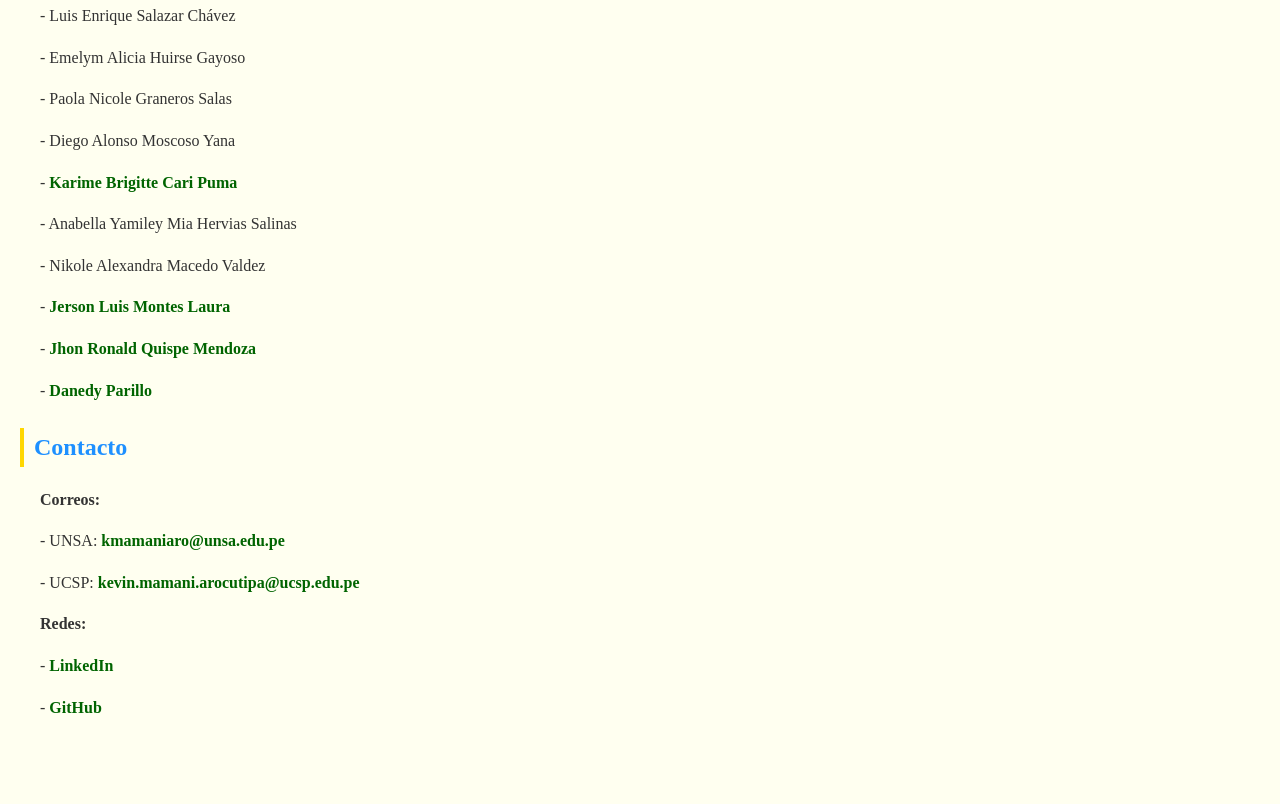
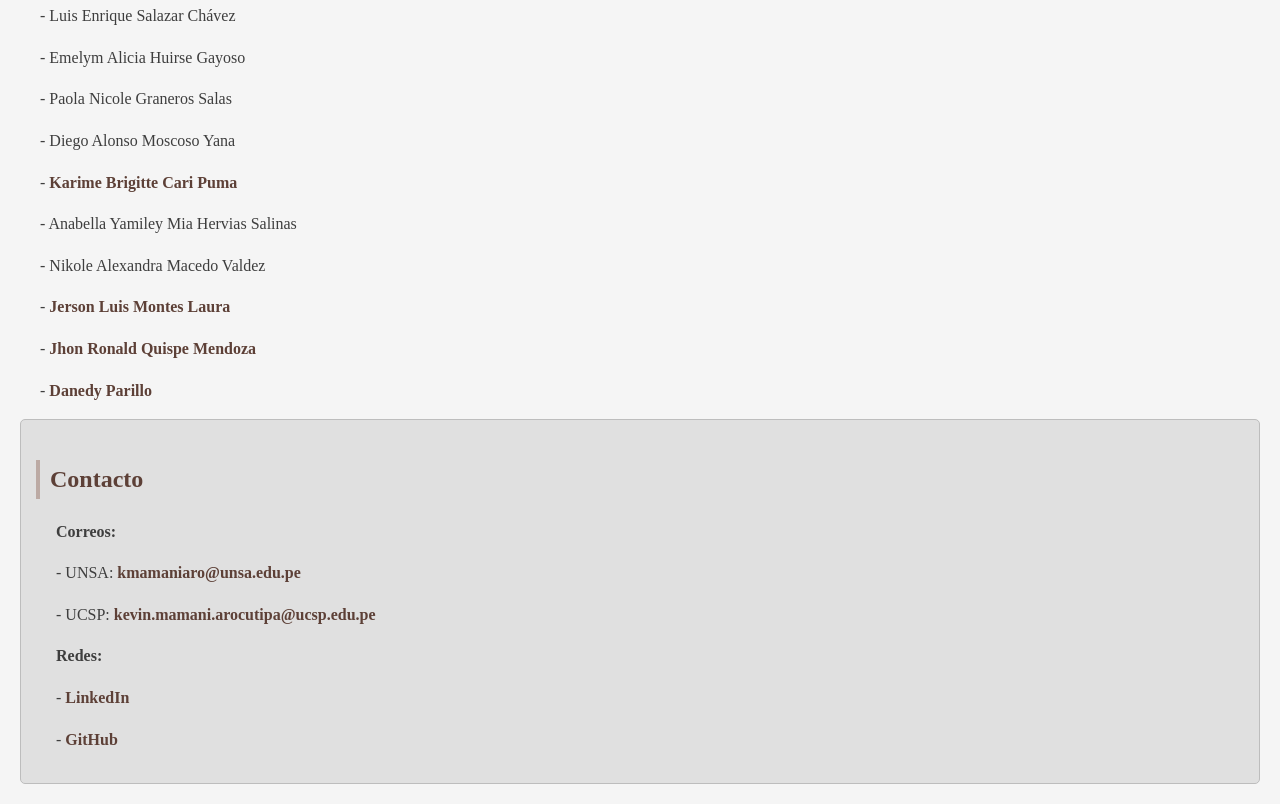
Before and after one commit to DinkieDow/DinkieDow.github.io, a plain HTML site: page index.html in a window 1280 px wide. Shown: the part 1504-2308 px from the top of the page. Before the commit the page ends 2244 px from the top, so only its background shows below. Drawn offline with Linux system fonts and the light colour scheme.

Commit message:
Update index.html
CAMBIO DE COLOR

```diff
--- a/index.html
+++ b/index.html
@@ -1,4 +1,4 @@
-<html leng="es">
+<html lang="es">
 <head>
     <meta charset="UTF-8">
     <meta name="viewport" content="Kevin Smith Mamani Arocutipa">
@@ -6,38 +6,47 @@
     <style>
       body {
         font-family: 'Times New Roman', serif;
-        background-color: #FFFFF0;
-        color: #333333;
+        background-color: #f5f5f5;
+        color: #3e3e3e;
         margin: 0;
         padding: 20px;
         line-height: 1.6;
+      }
+
       h1 {
-        color: #006400;
+        color: #4b2e2e;
         text-align: center;
-        border-bottom: 2px solid #1E90FF;
+        border-bottom: 2px solid #a1887f;
         padding-bottom: 10px;
       }
+
       h2 {
-        color: #1E90FF;
-        border-left: 4px solid #FFD700;
+        color: #5d4037;
+        border-left: 4px solid #bcaaa4;
         padding-left: 10px;
         margin-top: 25px;
       }
+
       p {
         margin-left: 20px;
+      }
+
       a {
-        color: #006400;
+        color: #5d4037;
         text-decoration: none;
         font-weight: bold;
       }
+
       a:hover {
-        color: #FFD700;
+        color: #8d6e63;
         text-decoration: underline;
       }
+
       .contact-info {
-        background-color: rgba(30, 144, 255, 0.1);
+        background-color: #e0e0e0;
         padding: 15px;
         border-radius: 5px;
+        border: 1px solid #bdbdbd;
       }
     </style>
 </head>
@@ -46,7 +55,7 @@
 
     <h2>Formación Académica</h2>
     <p><strong>Universidad Nacional de San Agustín (UNSA) – Arequipa</strong></p>
-    <p>Carrera: Economia</p>
+    <p>Carrera: Economía</p>
     <p>Cursos actuales:</p>
     <p>- Macroeconomía</p>
     <p>- Economía Ambiental y Recursos Naturales</p>
@@ -92,7 +101,7 @@
     <p>- <a href="https://jhony241.github.io/Jhon-Ronald-Quispe-Mendoza.github.io/">Jhon Ronald Quispe Mendoza</a></p>
     <p>- <a href="https://danedyp.github.io/Danedy-Yoseling-Parillo-Coaquira/" target="_blank">Danedy Parillo</a></p>
 
-    <div class=contact-info>
+    <div class="contact-info">
         <h2>Contacto</h2>
         <p><strong>Correos:</strong></p>
         <p>- UNSA: <a href="mailto:kmamaniaro@unsa.edu.pe">kmamaniaro@unsa.edu.pe</a></p>
```
Lines whose indentation alone changed are shown as unchanged.
